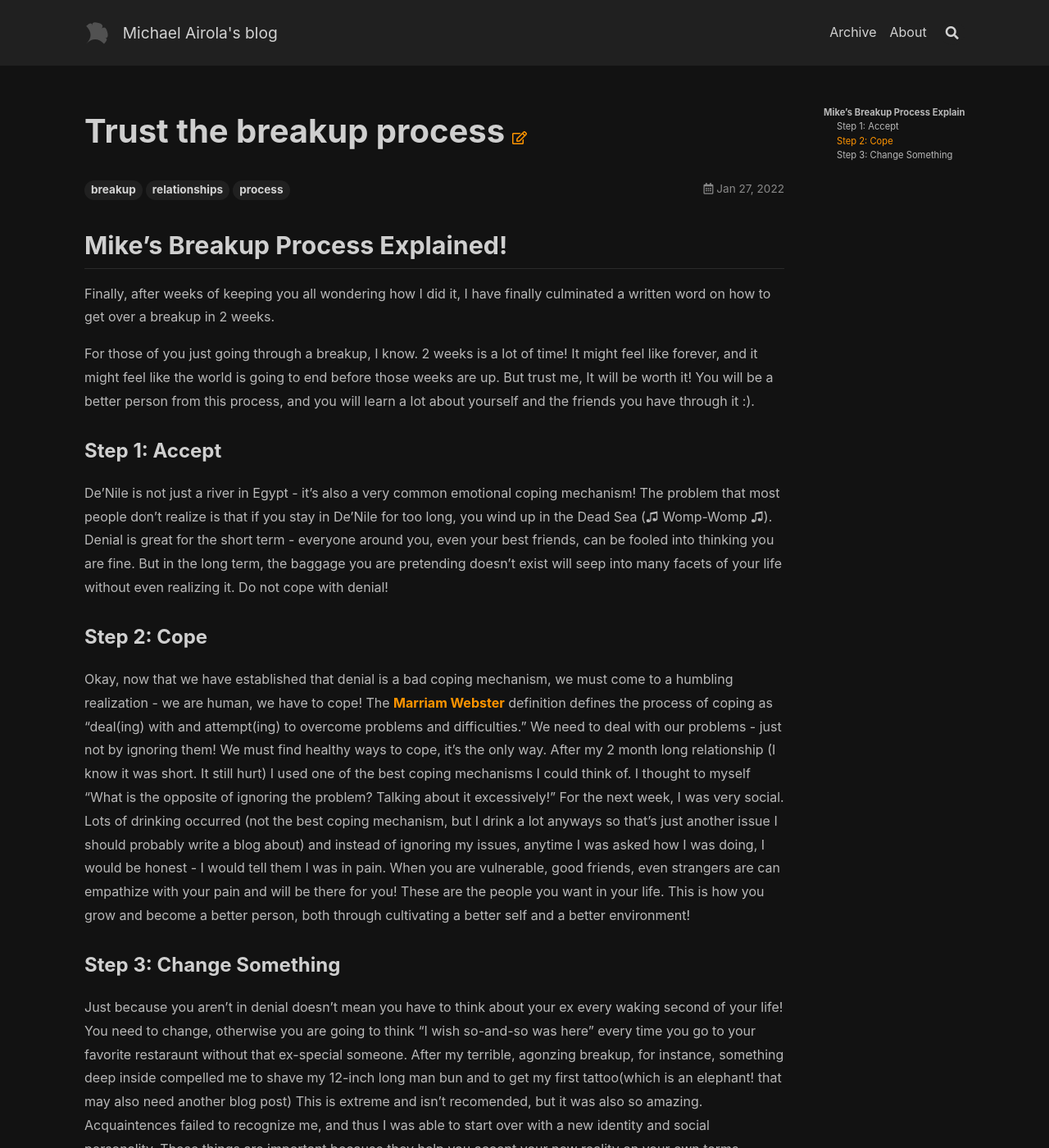
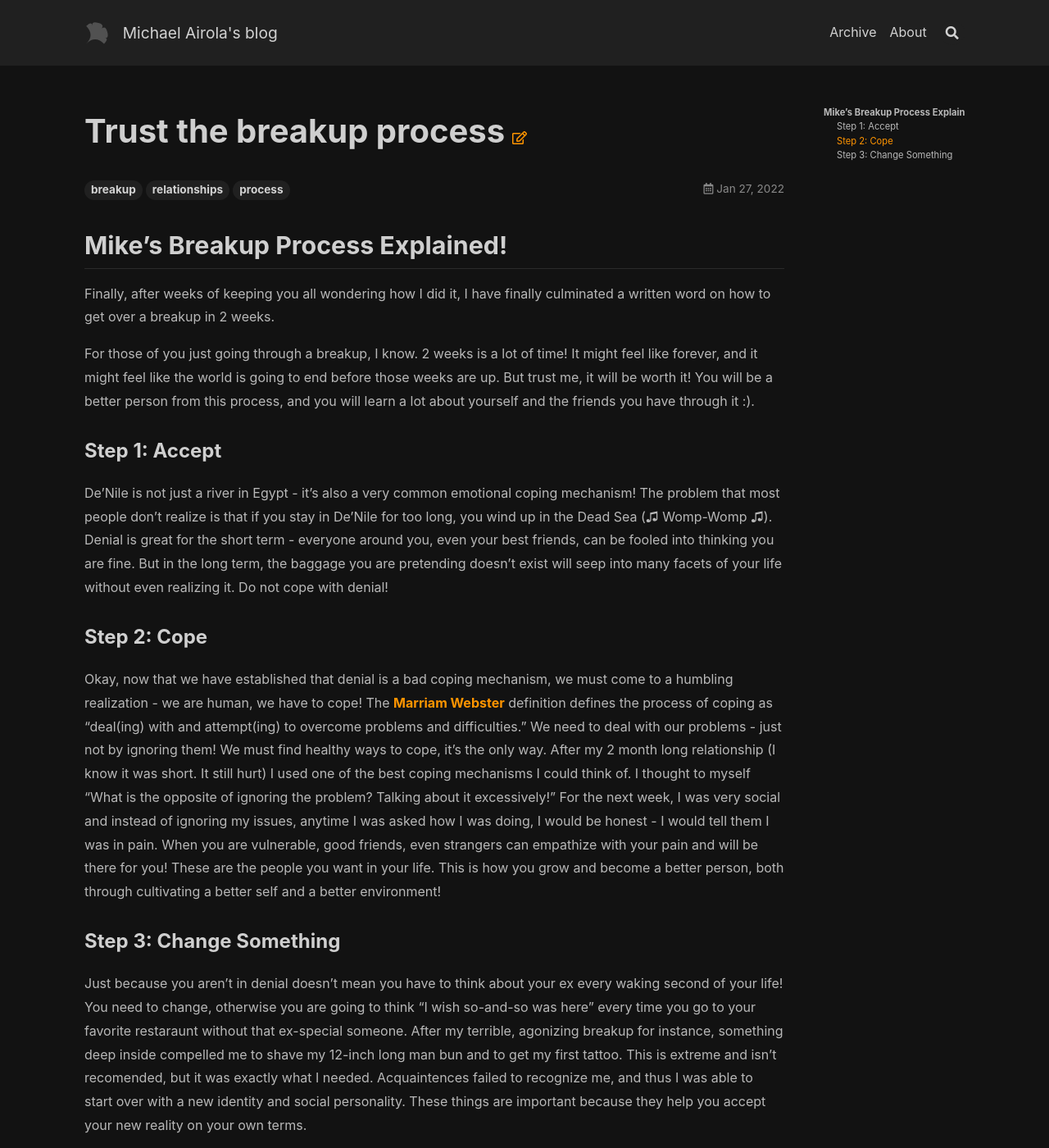
Before and after one commit to michaelairola/michaelairola.github.io, a Jekyll site: the page built from _posts/2022-01-27-mikes-breakup-process.md, in a window 1280 px wide and 1400 px high. Shown: the whole window at 82% size. Built offline with Jekyll 4.4.1, drawn with Linux system fonts in a browser that asks for light colours; nearby versions of some CDN libraries; a script that is not in the unit is left out; some of the changed text lies outside the part shown.

Commit message:
ethan edits

```diff
--- a/_posts/2022-01-27-mikes-breakup-process.md
+++ b/_posts/2022-01-27-mikes-breakup-process.md
@@ -7,16 +7,16 @@ Mike's Breakup Process Explained!
 
 Finally, after weeks of keeping you all wondering how I did it, I have finally culminated a written word on how to get over a breakup in 2 weeks.
 
-For those of you just going through a breakup, I know. 2 weeks is a lot of time! It might feel like forever, and it might feel like the world is going to end before those weeks are up. But trust me, It will be worth it! You will be a better person from this process, and you will learn a lot about yourself and the friends you have through it :).
+For those of you just going through a breakup, I know. 2 weeks is a lot of time! It might feel like forever, and it might feel like the world is going to end before those weeks are up. But trust me, it will be worth it! You will be a better person from this process, and you will learn a lot about yourself and the friends you have through it :).
 
 ### Step 1: Accept
 De'Nile is not just a river in Egypt - it's also a very common emotional coping mechanism! The problem that most people don't realize is that if you stay in De'Nile for too long, you wind up in the Dead Sea (♫ Womp-Womp ♫). Denial is great for the short term - everyone around you, even your best friends, can be fooled into thinking you are fine. But in the long term, the baggage you are pretending doesn't exist will seep into many facets of your life without even realizing it. Do not cope with denial!
 
 ### Step 2: Cope
-Okay, now that we have established that denial is a bad coping mechanism, we must come to a humbling realization - we are human, we have to cope! The <a href="https://www.merriam-webster.com/dictionary/cope"> Marriam Webster</a> definition defines the process of coping as "deal(ing) with and attempt(ing) to overcome problems and difficulties." We need to deal with our problems - just not by ignoring them! We must find healthy ways to cope, it's the only way. After my 2 month long relationship (I know it was short. It still hurt) I used one of the best coping mechanisms I could think of. I thought to myself "What is the opposite of ignoring the problem? Talking about it excessively!" For the next week, I was very social. Lots of drinking occurred (not the best coping mechanism, but I drink a lot anyways so that's just another issue I should probably write a blog about) and instead of ignoring my issues, anytime I was asked how I was doing, I would be honest - I would tell them I was in pain. When you are vulnerable, good friends, even strangers are can empathize with your pain and will be there for you! These are the people you want in your life. This is how you grow and become a better person, both through cultivating a better self and a better environment!
+Okay, now that we have established that denial is a bad coping mechanism, we must come to a humbling realization - we are human, we have to cope! The <a href="https://www.merriam-webster.com/dictionary/cope"> Marriam Webster</a> definition defines the process of coping as "deal(ing) with and attempt(ing) to overcome problems and difficulties." We need to deal with our problems - just not by ignoring them! We must find healthy ways to cope, it's the only way. After my 2 month long relationship (I know it was short. It still hurt) I used one of the best coping mechanisms I could think of. I thought to myself "What is the opposite of ignoring the problem? Talking about it excessively!" For the next week, I was very social and instead of ignoring my issues, anytime I was asked how I was doing, I would be honest - I would tell them I was in pain. When you are vulnerable, good friends, even strangers can empathize with your pain and will be there for you! These are the people you want in your life. This is how you grow and become a better person, both through cultivating a better self and a better environment!
 
 ### Step 3: Change Something
-Just because you aren't in denial doesn't mean you have to think about your ex every waking second of your life! You need to change, otherwise you are going to think "I wish so-and-so was here" every time you go to your favorite restaraunt without that ex-special someone. After my terrible, agonzing breakup, for instance, something deep inside compelled me to shave my 12-inch long man bun and to get my first tattoo(which is an elephant! that may also need another blog post) This is extreme and isn't recomended, but it was also so amazing. Acquaintences failed to recognize me, and thus I was able to start over with a new identity and social personality. These things are important because they help you accept your new reality on your own terms.
+Just because you aren't in denial doesn't mean you have to think about your ex every waking second of your life! You need to change, otherwise you are going to think "I wish so-and-so was here" every time you go to your favorite restaraunt without that ex-special someone. After my terrible, agonizing breakup for instance, something deep inside compelled me to shave my 12-inch long man bun and to get my first tattoo. This is extreme and isn't recomended, but it was exactly what I needed. Acquaintences failed to recognize me, and thus I was able to start over with a new identity and social personality. These things are important because they help you accept your new reality on your own terms.
 
 
-I hope these three steps are helpful! please email me with your situations, would love to hear about them :) me@michaelairola.com
+I hope these three steps are helpful. Please email me with your situations as would love to hear about them :) me@michaelairola.com
```
